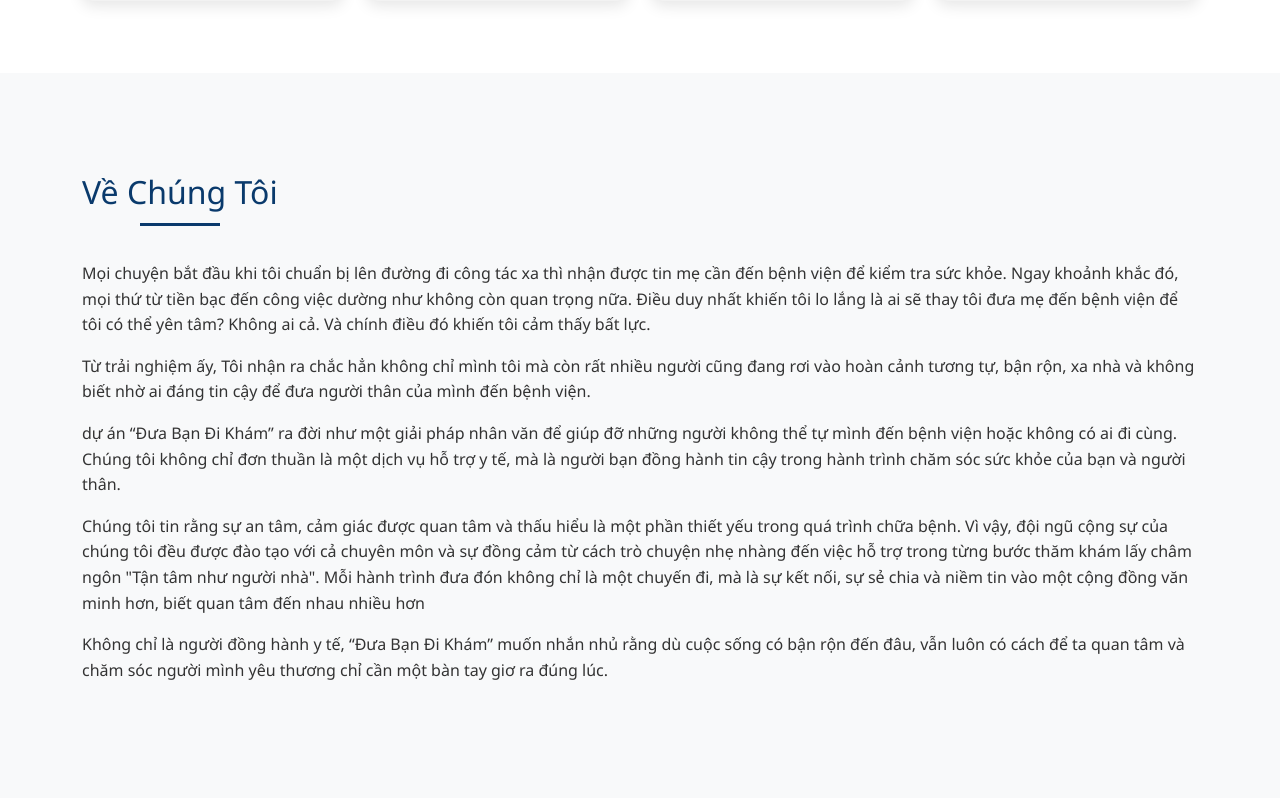
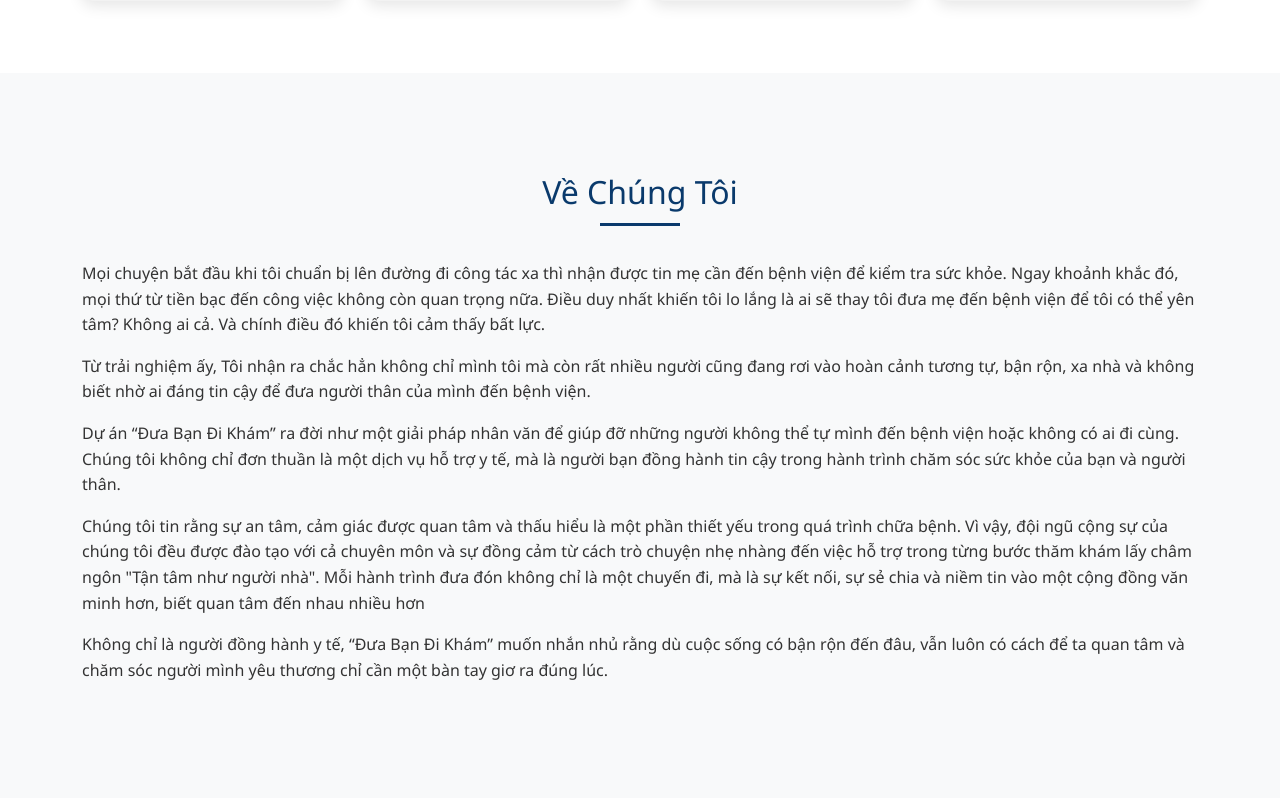
Before and after one commit to sonrasa2k/webDuaBanDiKham, a Flask app: page / in a window 1280 px wide. Shown: the part 1297-2095 px from the top of the page. Run offline with Flask 3, Linux system fonts and the light colour scheme.

Commit message:
fix index

```diff
--- a/templates/index.html
+++ b/templates/index.html
@@ -501,15 +501,15 @@
 <!--        <div class="col-lg-6 animate-up">-->
 <!--          <img src="https://images.unsplash.com/photo-1576091160550-2173dba999ef?ixlib=rb-1.2.1&auto=format&fit=crop&w=1350&q=80" alt="Hỗ trợ khám bệnh" class="img-fluid about-img">-->
 <!--        </div>-->
-        <div class="col-lg-12 animate-up animate-delay-1">
-          <h2 class="section-title text-start">Về Chúng Tôi</h2>
-          <p>Mọi chuyện bắt đầu khi tôi chuẩn bị lên đường đi công tác xa thì nhận được tin mẹ cần đến bệnh viện để kiểm tra sức khỏe. Ngay khoảnh khắc đó, mọi thứ từ tiền bạc đến công việc dường như không còn quan trọng nữa. Điều duy nhất khiến tôi lo lắng là ai sẽ thay tôi đưa mẹ đến bệnh viện để tôi có thể yên tâm?
+        <div class="col-lg-12 text-center">
+          <h2 class="section-title animate-up">Về Chúng Tôi</h2>
+          <p class="text-start">Mọi chuyện bắt đầu khi tôi chuẩn bị lên đường đi công tác xa thì nhận được tin mẹ cần đến bệnh viện để kiểm tra sức khỏe. Ngay khoảnh khắc đó, mọi thứ từ tiền bạc đến công việc không còn quan trọng nữa. Điều duy nhất khiến tôi lo lắng là ai sẽ thay tôi đưa mẹ đến bệnh viện để tôi có thể yên tâm?
 Không ai cả. Và chính điều đó khiến tôi cảm thấy bất lực.</p>
-          <p>Từ trải nghiệm ấy, Tôi nhận ra chắc hẳn không chỉ mình tôi mà còn rất nhiều người cũng đang rơi vào hoàn cảnh tương tự, bận rộn, xa nhà và không biết nhờ ai đáng tin cậy để đưa người thân của mình đến bệnh viện.
+          <p class="text-start">Từ trải nghiệm ấy, Tôi nhận ra chắc hẳn không chỉ mình tôi mà còn rất nhiều người cũng đang rơi vào hoàn cảnh tương tự, bận rộn, xa nhà và không biết nhờ ai đáng tin cậy để đưa người thân của mình đến bệnh viện.
 </p>
-          <p>dự án “Đưa Bạn Đi Khám” ra đời như một giải pháp nhân văn để giúp đỡ những người không thể tự mình đến bệnh viện hoặc không có ai đi cùng. Chúng tôi không chỉ đơn thuần là một dịch vụ hỗ trợ y tế, mà là người bạn đồng hành tin cậy trong hành trình chăm sóc sức khỏe của bạn và người thân.</p>
-          <p>Chúng tôi tin rằng sự an tâm, cảm giác được quan tâm và thấu hiểu là một phần thiết yếu trong quá trình chữa bệnh. Vì vậy, đội ngũ cộng sự của chúng tôi đều được đào tạo với cả chuyên môn và sự đồng cảm từ cách trò chuyện nhẹ nhàng đến việc hỗ trợ trong từng bước thăm khám lấy châm ngôn "Tận tâm như người nhà".  Mỗi hành trình đưa đón không chỉ là một chuyến đi, mà là sự kết nối, sự sẻ chia và niềm tin vào một cộng đồng văn minh hơn, biết quan tâm đến nhau nhiều hơn</p>
-          <p>Không chỉ là người đồng hành y tế, “Đưa Bạn Đi Khám” muốn nhắn nhủ rằng dù cuộc sống có bận rộn đến đâu, vẫn luôn có cách để ta quan tâm và chăm sóc người mình yêu thương chỉ cần một bàn tay giơ ra đúng lúc.</p>
+          <p class="text-start">Dự án “Đưa Bạn Đi Khám” ra đời như một giải pháp nhân văn để giúp đỡ những người không thể tự mình đến bệnh viện hoặc không có ai đi cùng. Chúng tôi không chỉ đơn thuần là một dịch vụ hỗ trợ y tế, mà là người bạn đồng hành tin cậy trong hành trình chăm sóc sức khỏe của bạn và người thân.</p>
+          <p class="text-start">Chúng tôi tin rằng sự an tâm, cảm giác được quan tâm và thấu hiểu là một phần thiết yếu trong quá trình chữa bệnh. Vì vậy, đội ngũ cộng sự của chúng tôi đều được đào tạo với cả chuyên môn và sự đồng cảm từ cách trò chuyện nhẹ nhàng đến việc hỗ trợ trong từng bước thăm khám lấy châm ngôn "Tận tâm như người nhà".  Mỗi hành trình đưa đón không chỉ là một chuyến đi, mà là sự kết nối, sự sẻ chia và niềm tin vào một cộng đồng văn minh hơn, biết quan tâm đến nhau nhiều hơn</p>
+          <p class="text-start">Không chỉ là người đồng hành y tế, “Đưa Bạn Đi Khám” muốn nhắn nhủ rằng dù cuộc sống có bận rộn đến đâu, vẫn luôn có cách để ta quan tâm và chăm sóc người mình yêu thương chỉ cần một bàn tay giơ ra đúng lúc.</p>
 <!--          <ul class="list-unstyled">-->
 <!--            <li class="mb-2"><i class="fas fa-check-circle text-primary me-2"></i> Đội ngũ được đào tạo bài bản</li>-->
 <!--            <li class="mb-2"><i class="fas fa-check-circle text-primary me-2"></i> Hiểu biết sâu về hệ thống y tế</li>-->
```
